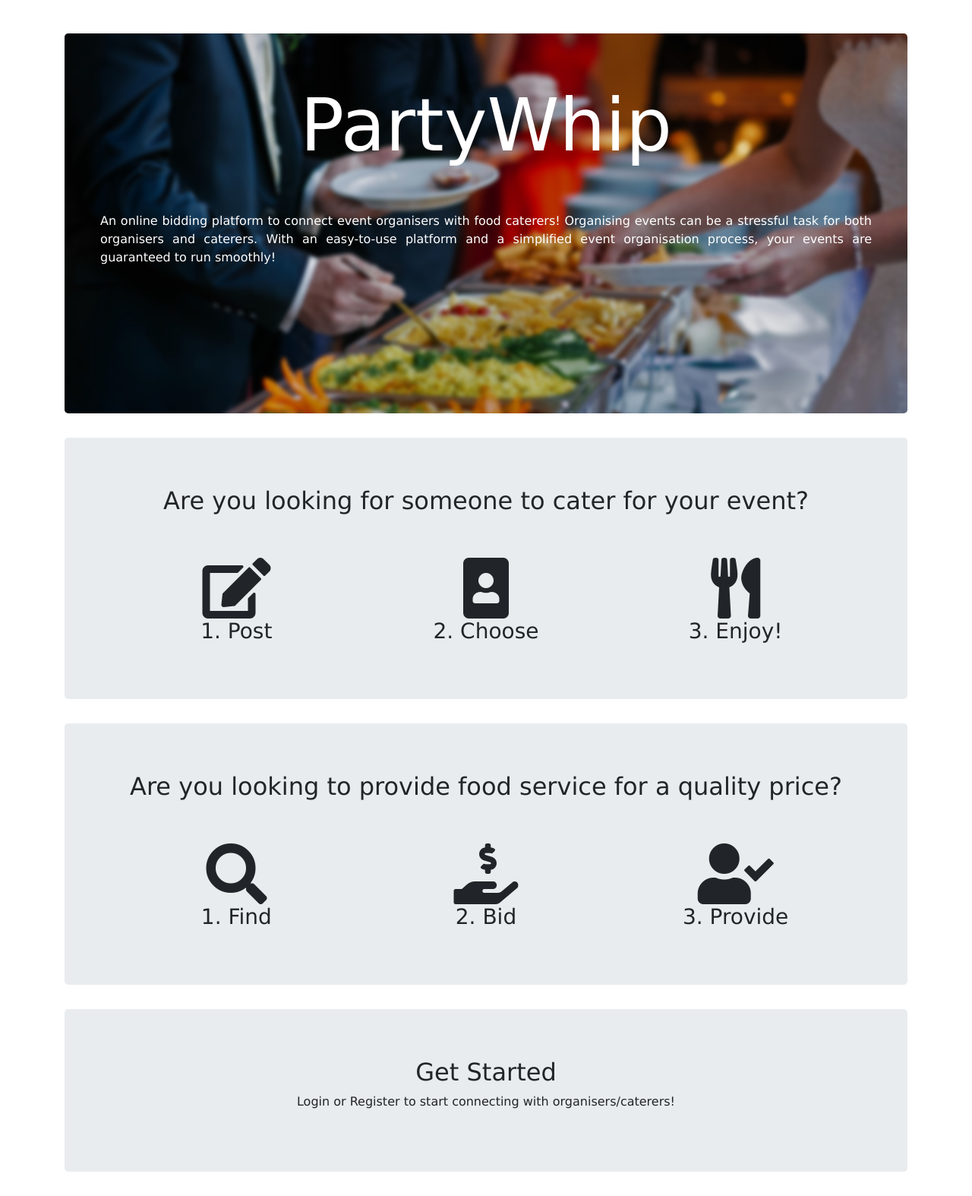
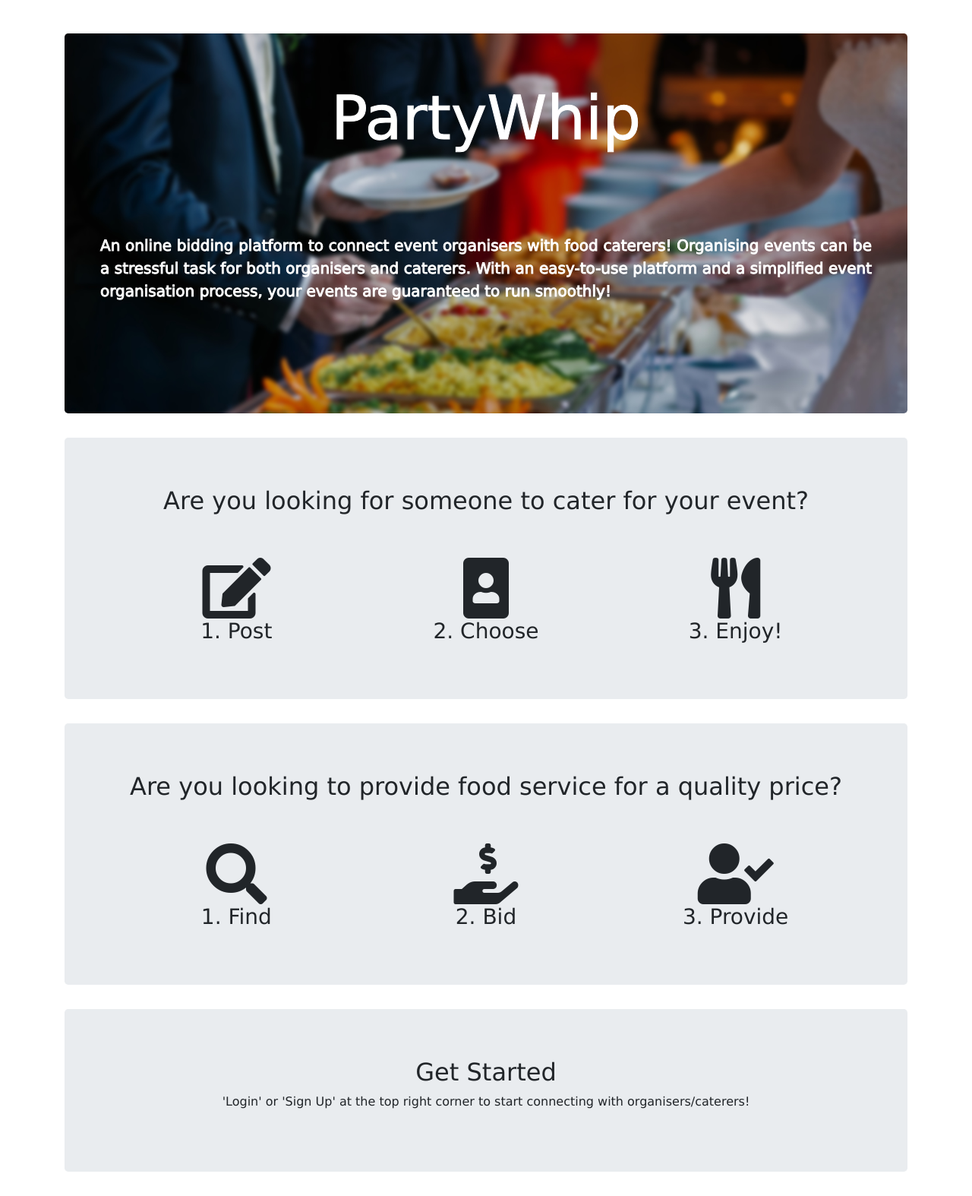
Before and after one commit to RemyBordignon/PartyWhip, a Django app: page / in a window 1280 px wide. Shown: the part 56-1630 px from the top of the page at 76% size. Run offline with Django 3.2, Linux system fonts and the light colour scheme; some libraries are stand-ins or nearby versions.

Commit message:
Navbar Fixed at Top, Fixed text in home page

```diff
--- a/templates/base.html
+++ b/templates/base.html
@@ -19,7 +19,7 @@
 </head>
 
 <body>
-    <nav class="navbar navbar-expand-lg navbar-dark bg-dark" id="navbar">
+    <nav class="navbar navbar-expand-lg navbar-dark bg-dark sticky-top" id="navbar">
         <div class="container">
             <a class="navbar-brand" href="{% url 'welcome' %}">PartyWhip</a>
             <div class="navbar-nav">
--- a/templates/partywhip/welcome.html
+++ b/templates/partywhip/welcome.html
@@ -8,8 +8,10 @@ Welcome
     <br>
     <div class="jumbotron welcomeFeature">
         <div class="container">
-            <h1 style="text-align:center; color:white; font-size:72pt;">PartyWhip</h1> <br><br>
-            <p style="text-align:justify; color:white;">
+            <h1 style="text-align:center; color:white; font-size:60pt; -webkit-text-stroke-width: 1px">PartyWhip</h1> <br><br>
+            <br>
+            <br>
+            <p style="text-align:justify; font-size: 15pt; color:white; -webkit-text-stroke-width: 1px">
                 An online bidding platform to connect event organisers with food caterers!
                 Organising events can be a stressful task for both organisers and caterers.
                 With an easy-to-use platform and a simplified event organisation process,
@@ -77,7 +79,7 @@ Welcome
     </div>
     <div class="jumbotron">
         <h2 style="text-align: center"> Get Started </h2>
-        <p style="text-align: center"> Login or Register to start connecting with organisers/caterers!</p>
+        <p style="text-align: center"> 'Login' or 'Sign Up' at the top right corner to start connecting with organisers/caterers!</p>
     </div>
 
 {% endblock %}
```
